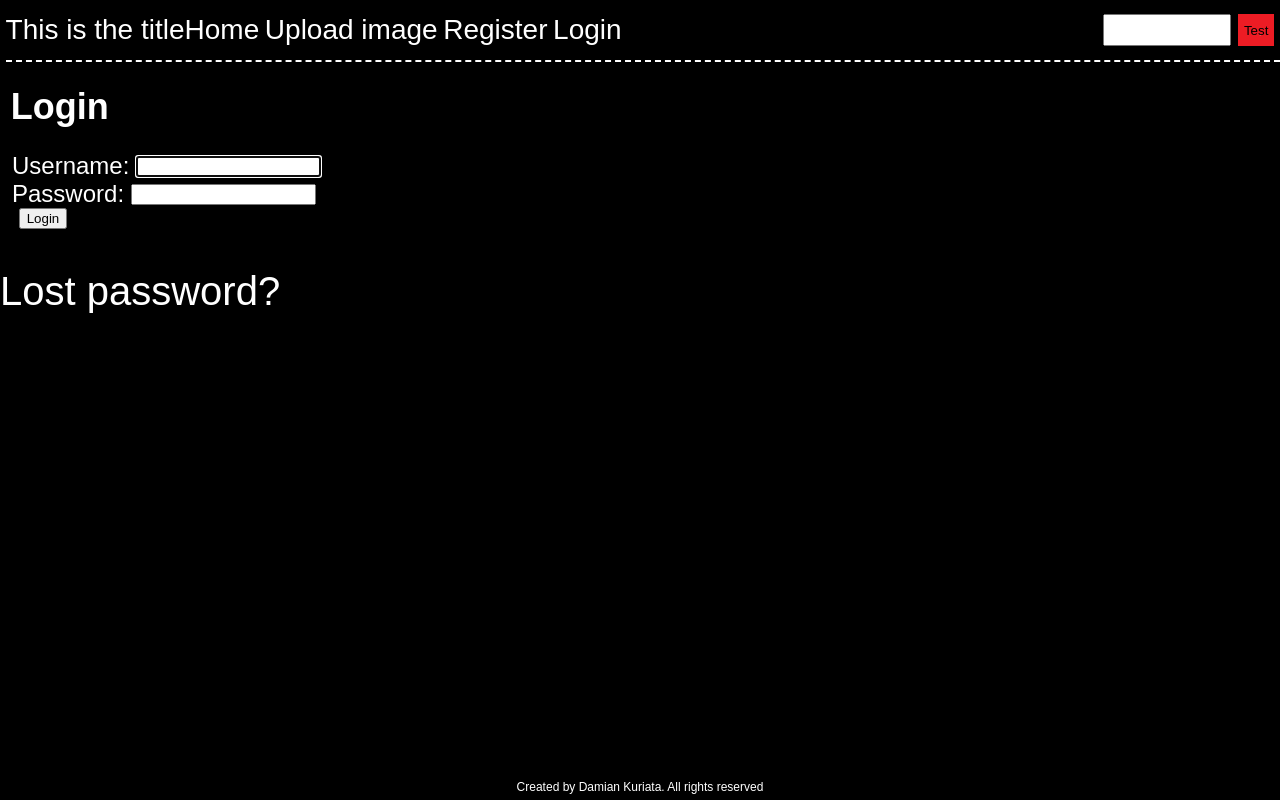
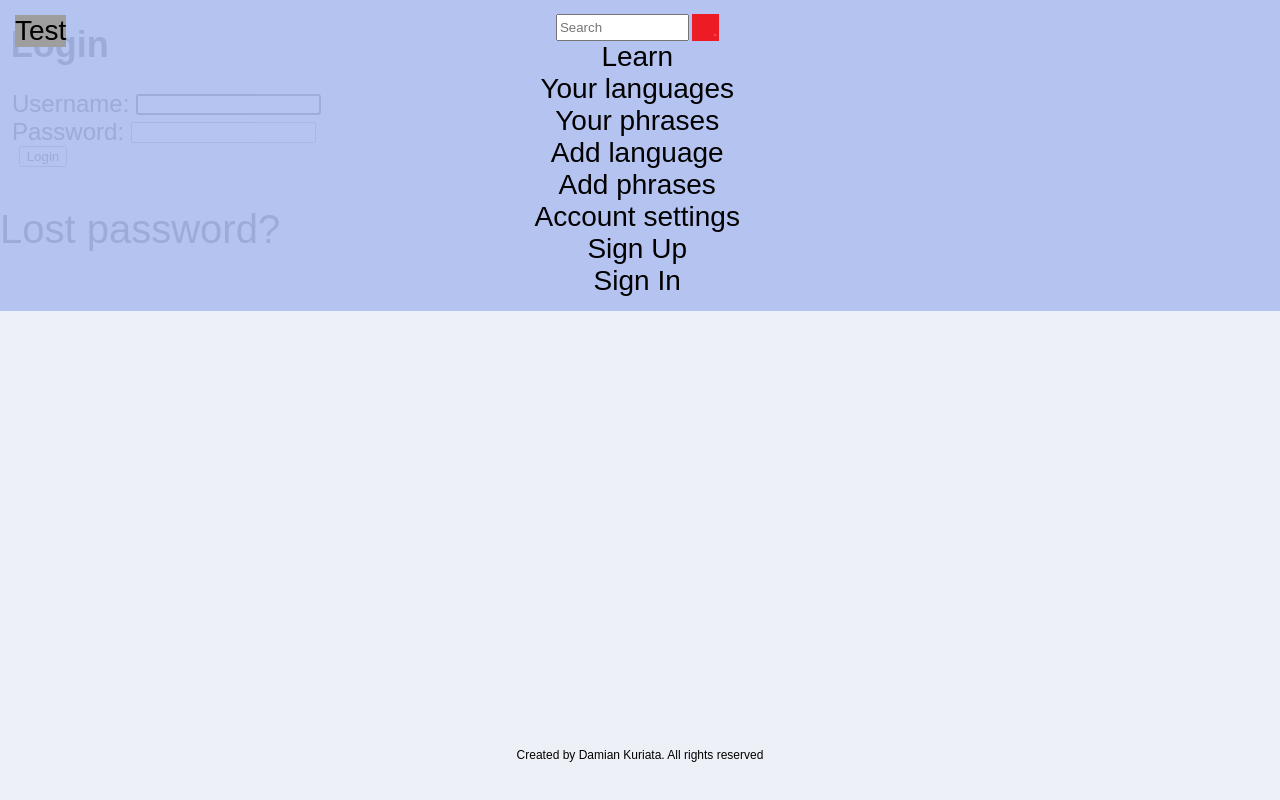
Before and after one commit to damian-kuriata/learningDjango, a Django app: page /accounts/login/ in a window 1280 px wide. Run offline with Django 3.2, Linux system fonts and the light colour scheme; grey boxes are pictures that could not be loaded.

Commit message:
Initial Frontend implementation

```diff
--- a/catalog/static/css/style.css
+++ b/catalog/static/css/style.css
@@ -3,14 +3,16 @@ body {
     margin: 0;
     padding: 0;
     font-family: sans-serif;
-    background-color: black;
-    color: white;
+    background-color: #edf1f7;
     position: relative;
-    min-height: 100vh;
+    min-height: 93vh;
 }
 a {
     text-decoration: none;
     color: inherit;
+    transition-property: color;
+    transition-duration: .2s;
+    transition-timing-function: linear;
 }
 a:link {
 
@@ -22,7 +24,7 @@ a:focus{
     color: #d1c9c9;
 }
 a:hover {
-    color:  #d1c9c9;
+    color:  #b3a7a6;
 }
 a:active {
     color: #d1c9c9;
@@ -30,31 +32,50 @@ a:active {
 
 .navigation {
     display: flex;
-    flex-flow: row wrap;
+    flex-flow: column;
+    align-items: center;
     flex: 1 1 0;
-    border-bottom: 2px dashed white;
     padding: 0.5em 0 0.5em 0;
     font-size: .7em;
+    width: 100%;
+    position: fixed;
+    top: 0;
+    left: 0;
+    background-color: rgba(175, 190, 240, .9);
 }
-.navigation:first-child {
-    margin-left: 0.2em;
+.navigation-visible {
+    visibility: visible;
+}
+.navigation-hidden {
+    visibility: hidden;
+}
+.navigation-rolling-button {
+    position: fixed;
+    top: 15px;
+    left: 15px;
+    margin: 0;
+    padding: 0;
+    z-index: 3;
+    font-size: .7em;
+    background-image: url("../images/navigation.png")
 }
 .navigation div {
     margin-right: 0.2em;
 }
 .search-container {
-    margin-left: auto;
     display: flex;
     justify-content: flex-end;
     flex: 1 1 0;
 }
 .search-container input[type="search"] {
-    width: 10vw;
+    width: 10em;
 }
 .search-button {
     background: no-repeat url("../images/search.png");
     border: none;
-    margin-left: 0.5em;
+    margin-left: 0.2em;
+    width: 2em;
+    height: 2em;
 }
 .search-button:hover {
     opacity: .7;
@@ -68,7 +89,8 @@ a:active {
     margin: .5em;
     z-index: 1;
     position: fixed;
-    top: 1vw;
+    top: 10vh;
+    left: 10vw;
 }
 .messages-container p {
     overflow: auto;
--- a/catalog/static/scripts/main.js
+++ b/catalog/static/scripts/main.js
@@ -1,58 +1,16 @@
-const removingTimeout = 1000; // 5 seconds timeout
-document.onload = () => {
-    console.log("onload");
-    setTimeout(removeMessages, removingTimeout);
-}
+// TODO: Fix message removing
+const removingTimeout = 5000; // 1 seconds timeout
 function removeMessages() {
+    console.log("remove");
     let container = document.querySelector(".messages-container");
     while(container.firstChild) {
         container.removeChild(container.firstChild);
     }
 }
-(function setSearchButtonOnclick() {
-    let searchButton = document.querySelector(".search-button");
-    searchButton.onclick = () => {
-        let searchBox = document.querySelector(".search-container input[type='search']");
-        let searchQuery = searchBox.value;
-        const targetUrl = `/catalog/search/${ searchQuery }`;
-        window.location.href = targetUrl;
-    }
-})()
-// Function which escapes HTML characters (turns them into secure equivalent)
-// & becomes &amp;< becomes &lt;> becomes &gt;" becomes &quot;'becomes &#39
-// Returns html-escaped string
-function escapeHtml(text) {
-    text = text.replace('&', "&amp");
-    text = text.replace('<', "&lt");
-    text = text.replace('>', "&GT");
-    text = text.replace('"', "&quot");
-    text = text.replace("'", "&#39");
-    return text;
-}
-function getWrittenComment() {
-    const commentInput = document.querySelector("#comment-input");
-    let comment = escapeHtml(commentInput.value);
-    commentInput.value = '';
-    return comment
-}
-function commentValid(comment) {
-    return comment !== ''
-}
-function addNewCommentToPage(comment, user) {
-    const commentsContainer = document.querySelector(".comments-container");
-    let newCommentParagraph = document.createElement("p");
-    const html_ = `<a href=${ user.absolute_url }>${ user.username }</a> wrote: ${ comment.comment }`;
-    newCommentParagraph.innerHTML = html_;
-    commentsContainer.appendChild(newCommentParagraph);
-    // Add new flash message
-    const message = "New comment successfully added";
-    let messagesContainer = document.querySelector(".messages-container");
-    let messageParagraph = document.createElement("p");
-    messageParagraph.setAttribute("class", "message-info");
-    messageParagraph.textContent = message;
-    messagesContainer.appendChild(messageParagraph);
+removeMessages();
+document.addEventListener("DOMContentLoaded",() => {
     setTimeout(removeMessages, removingTimeout);
-}
+});
 function getCookie(name) {
     let cookieValue = null;
     if(document.cookie && document.cookie !== '') {
@@ -67,81 +25,20 @@ function getCookie(name) {
     }
     return cookieValue;
 }
-function sendWrittenCommentToServer() {
-    let comment = {"comment": getWrittenComment()};
-    if(!commentValid()) {
-        return;
-    }
-    const targetUrl = "add-comment/";
-    // Website is CSRF-protected, CSRF token (named 'csrftoken') must be sent in AJAX in order to
-    // Communicate with server, otherwise 403 HTTP Error is returned.
-    const csrftoken = getCookie("csrftoken");
-    let dataJson = JSON.stringify(comment);
-    const init = {
-        method: "POST",
-        mode: "same-origin",
-        headers: {
-            "Content-Type": "application/json",
-            "Accept": "application/json",
-            "Content-Length": dataJson.length.toString(),
-            'X-CSRFToken': csrftoken
-        },
-        body: dataJson,
-        credentials: "same-origin"
-    }
-    fetch(targetUrl, init).then(response => {
-        // As a response, server should return json like {"username": <username>}, where <username>
-        // Is a name of user who wrote comment which contents were sent.
-        return response.json();
-    }).then(user => {
-        addNewCommentToPage(comment, user)
-    }).catch(error => {
-        console.log(error);
-    });
-
-}
-(function setWriteButtonOnClick() {
-    console.log("clock")
-    const writeButton = document.querySelector("#writeButton");
-    writeButton.onclick = sendWrittenCommentToServer;
-})();
-function getPostingData(postingUrl) {
-    let selectedImages = document.querySelectorAll(".images-pane input[type='checkbox']:checked");
-    console.log(selectedImages);
-    let postingData = '';
-    for(let selectedImage of selectedImages) {
-        postingData += (selectedImage.value.trim() + ';');
-    }
-    return postingData;
-}
-(function setGoButtonOnClick() {
-    console.log("click");
-    const goButton = document.querySelector("#go-button");
-    goButton.onclick = () => {
-        console.log("click");
-        const options = document.querySelector("#options");
-        if(options.value === "delete") {
-            const csrftoken = getCookie("csrftoken");
-            const postingUrl = "/catalog/delete-image-multiple";
-            let postingData = getPostingData(postingUrl);
-            const init = {
-                 method: "DELETE",
-                 mode: "same-origin",
-                 headers: {
-                    "Content-Type": "text/html",
-                    "Accept": "application/json",
-                    "Content-Length": postingData.length.toString(),
-                    'X-CSRFToken': csrftoken
-                 },
-                 body: postingData,
-                 credentials: "same-origin"
-            }
-            fetch(postingUrl, init).then((response) => {
-                return response.json();
-            }).then((data) => {
-                console.log(data);
-            })
+(function addNavigationRollingButtonOnclick() {
+    const button = document.querySelector(".navigation-rolling-button");
+    const navigation = document.querySelector(".navigation");
+    const navigationClass = navigation.getAttribute("class");
+    // TODO: Repair showing
+    button.onclick = () => {
+        console.log("click", navigation.style.visibility.valueOf());
+        let navigationShown = navigation.style.display !== "none";
+        if(navigationShown) {
+            // User sees navigation, now make it invisible
+            navigation.style.display = "none";
         }
-
+        else {
+            navigation.style.display = navigationDisplay;
+        }
     }
 })();
--- a/djangolearn/templates/base.html
+++ b/djangolearn/templates/base.html
@@ -9,26 +9,33 @@
     </head>
     {% load i18n %}
     <body>
+        <!-- Actual logo image will be displayed as a background image if site is displayed on desktop-->
+        <div class="logo-desktop"></div>
         <nav>
-            <div class="navigation">
-            {% translate "This is the title" context "Title contex" as the_title %}
-            {{ the_title }}
-                <div><a href="{% url 'index' %}">{% translate 'Home'%}</a></div>
-                <div><a href="{% url 'upload-image' %}">{% translate 'Upload image'%}</a></div>
+            {#  TODO: Change hrefs to actual urls#}
+            {# TODO: Add rolling button onclick in JS #}
+            <div class="navigation-rolling-button">Test</div>
+
+            <div class="navigation navigation-visible">
+                <div class="search-container">
+                    <input type="search" aria-label="{% translate 'Search trough site' %}" placeholder="{% translate 'Search' %}">
+                    {# TODO: Add button onclick in JS #}
+                    <button class="search-button"></button>
+                 </div>
+                <div><a href="#">{% translate 'Learn' context 'Imperative' %}</a></div>
+                <div><a href="#">{% translate 'Your languages' %}</a></div>
+                <div><a href="#">{% translate 'Your phrases' %}</a></div>
+                <div><a href="#">{% translate 'Add language' %}</a></div>
+                <div><a href="#">{% translate 'Add phrases' %}</a></div>
+                <div><a href="#">{% translate 'Account settings' %}</a></div>
                 {% if user.is_authenticated %}
-                <div><a href="{% url 'user' id=user.id %}">{% translate 'Account'%}</a></div>
-                <div><a href="{% url 'logout' %}">{% translate 'Logout' %}</a></div>
+                <div><a href="#">{% translate 'Logout' %}</a></div>
                 {% else %}
-                <div><a href="{% url 'register' %}">{% translate 'Register' %}</a></div>
-                <div><a href="{% url 'login' %}">{% translate 'Login' %}</a></div>
+                <div><a href="#">{% translate 'Sign Up' %}</a></div>
+                <div><a href="#">{% translate 'Sign In' %}</a></div>
                 {% endif %}
-                <div class="search-container">
-                    <input type="search" aria-label="Search through site">
-                    <button class="search-button">Test</button>
-                </div>
             </div>
         </nav>
-
         <div class="messages-container">
             {% for message in messages %}
             <p {% if message.tags %}class="{{ message.tags }}"{% endif %}>
@@ -38,6 +45,7 @@
         </div>
         <main>
             {% block content %}{% endblock %}
+            {% comment %}
             {% block pagination %}
                 {% if page_obj.paginator.num_pages > 1 %}
                 <ul class="pagination">
@@ -52,8 +60,9 @@
                 </ul>
                 {% endif %}
             {% endblock %}
+            {% endcomment %}
+
         </main>
-
         <footer>
             <div class="footer">
                 <span>Created by Damian Kuriata. All rights reserved</span>
--- a/templates/registration/logged_out.html
+++ b/templates/registration/logged_out.html
@@ -1,6 +1,6 @@
 {% extends "base.html" %}
 
 {% block content %}
-  <p>Logged out!</p>
-  <a href="{% url 'login'%}">Click here to login again.</a>
+  <h1 class="main-header">Logged out!</h1>
+    <p><a href="{% url 'login'%}">Click here to login again.</a></p>
 {% endblock %}
--- a/templates/registration/login.html
+++ b/templates/registration/login.html
@@ -1,6 +1,6 @@
 {% extends "base.html" %}
 
-{% block title %}Imgify|Sign In{% endblock %}
+{% block title %}Sign In{% endblock %}
 {% block content %}
   <h1 class="main-header">Login</h1>
   {% if form.errors %}
```
Also changed, not shown: catalog/templates/base.htm (renamed from catalog/templates/base.html).
